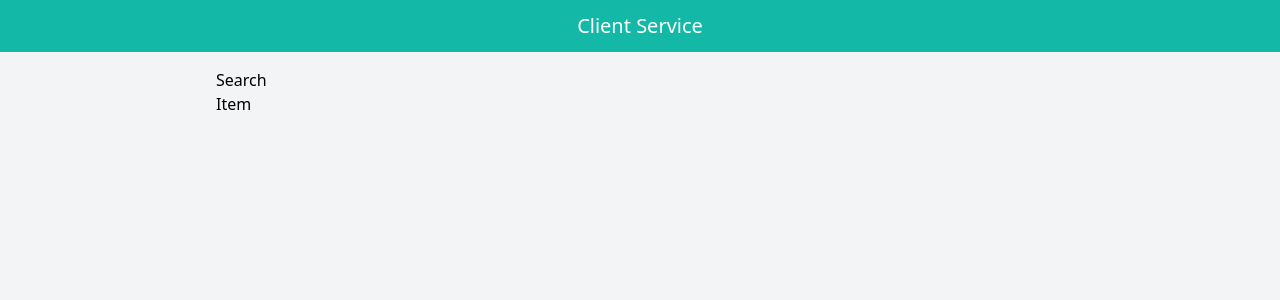
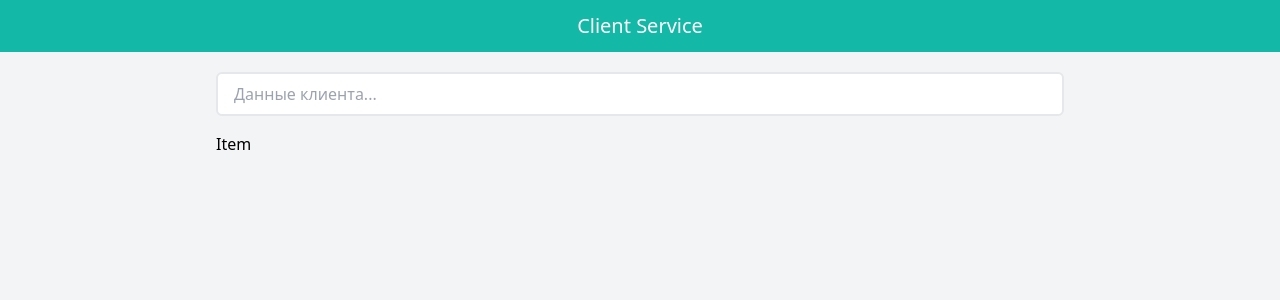
Before and after one commit to aaavakian/client-system, a React (Create React App) app: page / in a window 1280 px wide. Shown: the top 300 px of the page. Built offline with nearby package versions, Linux system fonts and the light colour scheme.

Commit message:
Implement search input

```diff
--- a/src/App.tsx
+++ b/src/App.tsx
@@ -3,9 +3,13 @@ import MainContent from './components/layout/MainContent';
 import SearchField from './components/search/SearchField';
 
 function App() {
+  const handleSearch = (searchText: string) => {
+    alert(searchText);
+  };
+
   return (
     <MainContent>
-      <SearchField />
+      <SearchField onSearch={handleSearch} />
       <ClientList />
     </MainContent>
   );
--- a/src/components/layout/MainContent.tsx
+++ b/src/components/layout/MainContent.tsx
@@ -4,7 +4,7 @@ const MainContent: React.FC = ({children}) => {
   return (
     <>
       <Header />
-      <main className="container max-w-4xl mx-auto py-4 px-6 flex flex-col">
+      <main className="container max-w-4xl mx-auto py-5 px-6 flex flex-col gap-4">
         {children}
       </main>
     </>
--- a/src/components/search/SearchField.tsx
+++ b/src/components/search/SearchField.tsx
@@ -1,5 +1,26 @@
-const SearchField = () => {
-  return <h3>Search</h3>
+import {useState} from 'react';
+
+type SearchFieldProps = {
+  onSearch?: (searchText: string) => void;
+};
+
+const SearchField = ({onSearch}: SearchFieldProps) => {
+  const [searchText, setSearchText] = useState('');
+
+  return (
+    <form onSubmit={() => onSearch?.(searchText)}>
+      <input
+        className="
+          w-full px-4 py-2 rounded-md
+          text-teal-900 border-2 border-gray-200
+          focus:outline-0 focus:border-gray-300 focus:shadow-md
+        "
+        placeholder="Данные клиента..."
+        value={searchText}
+        onChange={e => setSearchText(e.target.value)}
+      />
+    </form>
+  );
 };
 
 export default SearchField;
```
